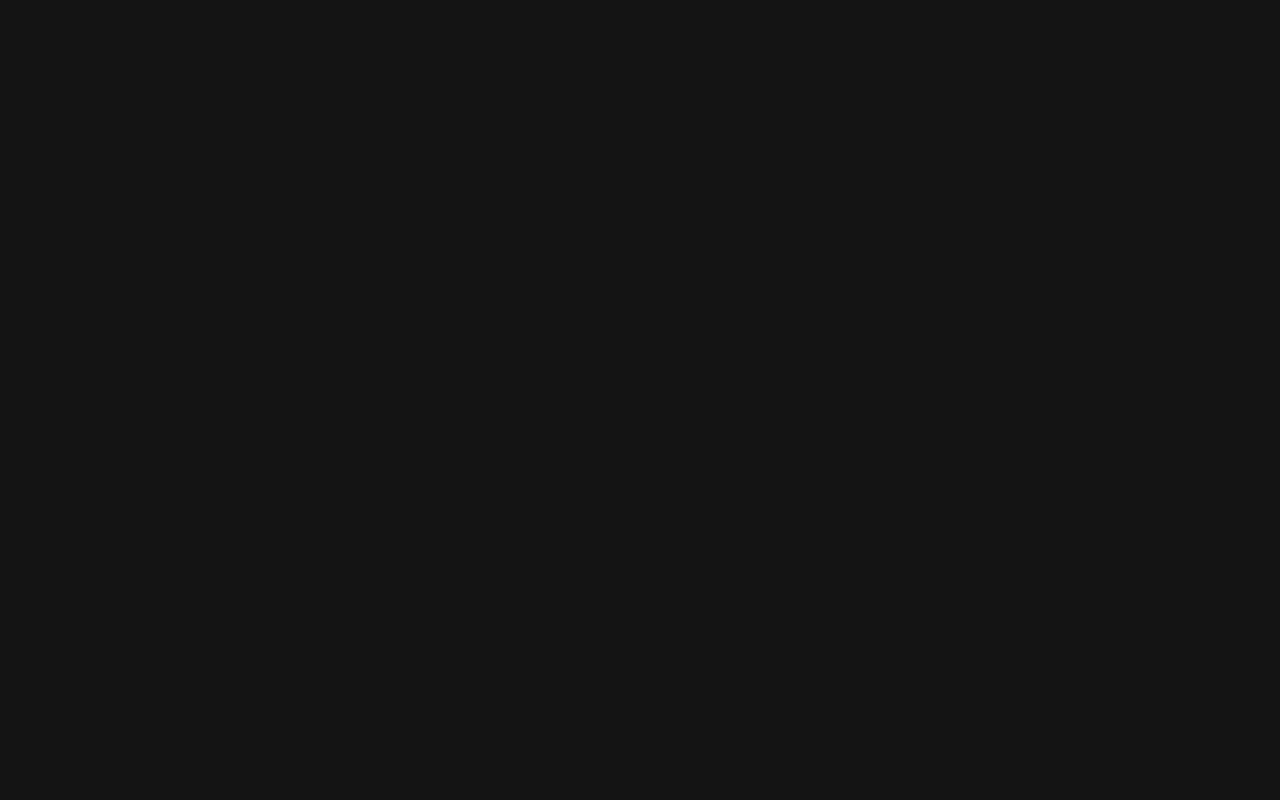
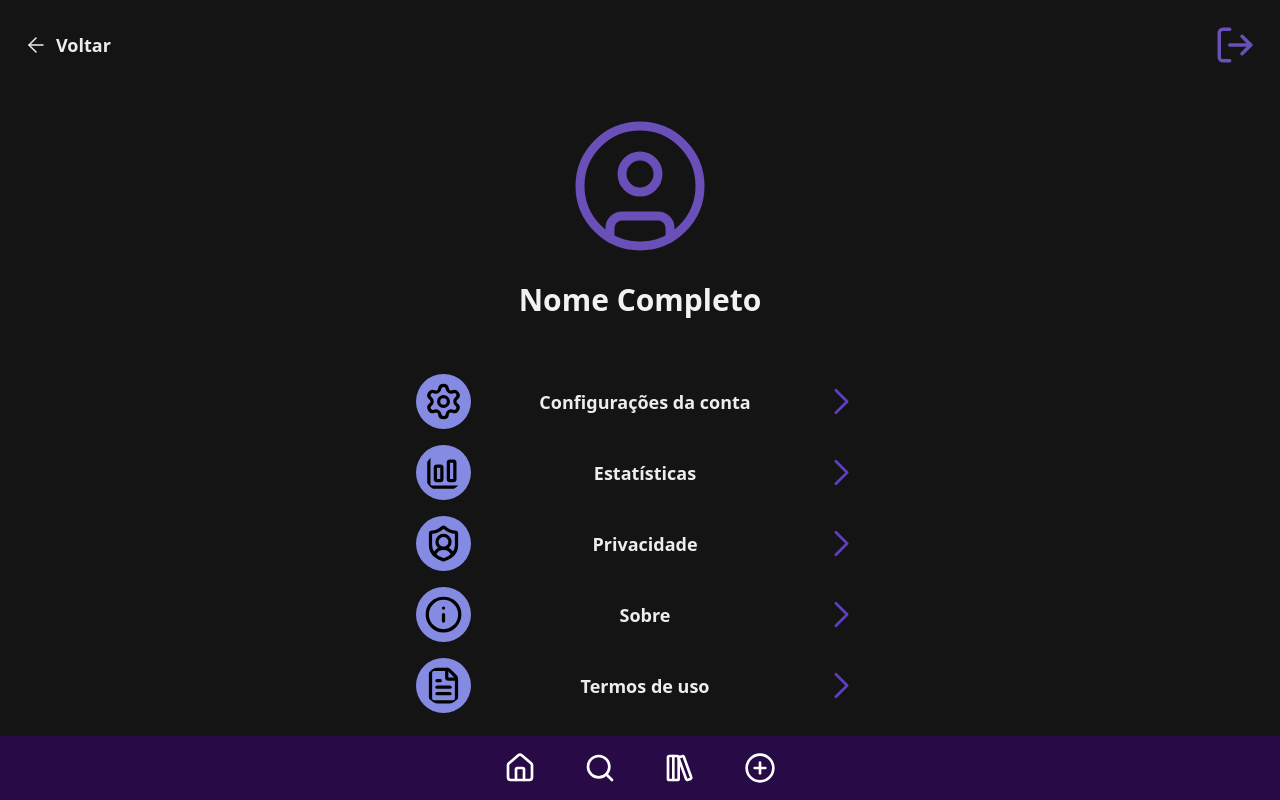
Before and after one commit to ilorenco/taprify, a React (Vite) app in the folder frontend/: page /profile in a window 1280 px wide. Before the commit this address had no page. Built offline with nearby package versions, Linux system fonts and the light colour scheme.

Commit message:
feat: adiciona página de perfil

```diff
--- a/frontend/src/Router.jsx
+++ b/frontend/src/Router.jsx
@@ -6,6 +6,8 @@ import { Home } from './pages/Home';
 import { Search } from './pages/Search';
 import { Library } from './pages/Library';
 import { PlaylistDetails } from './pages/PlaylistDetails';
+import { Profile } from './pages/Profile';
+import { NotFound } from './pages/NotFound';
 
 export function Router() {
     return (
@@ -13,11 +15,13 @@ export function Router() {
             <Routes>
                 <Route path="/login" element={<Login />} />
                 <Route path="/register" element={<Register />} />
+                <Route path="*" element={<NotFound />} />
                 <Route element={<DefaultLayout />}>
                     <Route path="/" element={<Home />} />
                     <Route path="/search" element={<Search />} />
                     <Route path="/library" element={<Library />} />
                     <Route path="/playlist-details" element={<PlaylistDetails />} />
+                    <Route path="/profile" element={<Profile />} />
                 </Route>
             </Routes>
         </BrowserRouter>
--- a/frontend/src/components/commons/Header/index.jsx
+++ b/frontend/src/components/commons/Header/index.jsx
@@ -1,17 +1,19 @@
 import { useLocation } from 'react-router-dom';
-import { CircleUserIcon, ArrowLeftIcon } from 'lucide-react';
+import { CircleUserIcon, ArrowLeftIcon, LogOutIcon } from 'lucide-react';
 import { FilterTabs } from './components/FilterTabs';
+import { Link } from 'react-router-dom';
 
 export function Header() {
     const location = useLocation();
     const isSearchPage = location.pathname === '/search';
-    const isLibraryOrPlaylistDetailsPage = location.pathname === '/library' || location.pathname === '/playlist-details';
+    const isLibraryOrPlaylistDetailsPage = location.pathname === '/library' || location.pathname === '/playlist-details' ;
+    const isProfilePage = location.pathname === '/profile';
 
     return (
         <div className="flex items-center justify-between py-6 px-6 bg-background">
             {isSearchPage ? (
                 <h1 className="text-2xl font-bold text-blue-light">Pesquisar</h1>
-            ) : isLibraryOrPlaylistDetailsPage ? (
+            ) : isLibraryOrPlaylistDetailsPage || isProfilePage ? (
                 <button className="flex items-center gap-2">
                     <ArrowLeftIcon size={24} color="var(--color-base-input)" strokeWidth={1.5} className="cursor-pointer" />
                     <h1 className="text-lg font-bold text-base-input">Voltar</h1>
@@ -24,7 +26,13 @@ export function Header() {
                 </div>
             )}
 
-            <CircleUserIcon size={42} color="var(--color-purple-royalty)" strokeWidth={1.5} />
+            {isProfilePage ? (
+                <LogOutIcon size={42} color="var(--color-purple-royalty)" strokeWidth={2} className="cursor-pointer" />
+            ) : (
+                <Link to="/profile">
+                    <CircleUserIcon size={42} color="var(--color-purple-royalty)" strokeWidth={1.5} className="cursor-pointer" />
+                </Link>
+            )}
         </div>
     )
 }
--- /dev/null
+++ b/frontend/src/pages/NotFound/index.jsx
@@ -0,0 +1,24 @@
+import NotFoundImage from '../../assets/404.svg'
+import { Link } from 'react-router-dom';
+
+export function NotFound() {
+    return (
+        <div className="flex flex-col text-center items-center justify-center h-screen gap-6 md:gap-8 px-4 md:px-6 lg:px-8 max-w-3xl mx-auto">
+            <img
+                src={NotFoundImage}
+                alt="Página não encontrada"
+                className="w-32 h-32 sm:w-40 sm:h-40 md:w-48 md:h-48 lg:w-56 lg:h-56"
+            />
+            <h1 className="text-2xl font-bold text-blue-light">Página não encontrada</h1>
+            <p className="text-lg sm:text-xl md:text-2xl font-bold text-blue-light leading-relaxed">
+                Parece que você se perdeu… essa página não existe mais (ou nunca existiu).
+            </p>
+            <Link
+                to="/"
+                className="bg-purple font-bold text-lg sm:text-xl md:text-2xl text-base-input rounded-lg p-3 my-4 w-full max-w-xs sm:max-w-sm md:max-w-md lg:max-w-lg"
+            >
+                Voltar para a página inicial
+            </Link>
+        </div>
+    )
+}
--- /dev/null
+++ b/frontend/src/pages/Profile/components/SettingsItem/index.jsx
@@ -0,0 +1,13 @@
+import { ChevronRightIcon } from 'lucide-react';
+
+export function SettingsItem({ label, icon: Icon }) {
+    return (
+        <div className="flex items-center gap-6 justify-between">
+            {Icon && (
+                <Icon size={55} color="black" strokeWidth={2} className="bg-purple-light rounded-full p-2" />
+            )}
+            <h1 className="text-lg font-bold text-base-input">{label}</h1>
+            <ChevronRightIcon size={45} color="var(--color-purple)" strokeWidth={1.5} />
+        </div>
+    )
+}
--- /dev/null
+++ b/frontend/src/pages/Profile/index.jsx
@@ -0,0 +1,26 @@
+import { CircleUserIcon, ChartColumnBigIcon, SettingsIcon, ShieldUserIcon, InfoIcon, FileTextIcon } from 'lucide-react';
+import { SettingsItem } from './components/SettingsItem';
+import { Link } from 'react-router-dom';
+
+export function Profile() {
+    return (
+        <div className="flex flex-col items-center justify-center gap-6 md:gap-8 w-full px-4 md:px-6 lg:px-8 py-4 md:py-6 max-w-4xl mx-auto">
+            <div className="flex flex-col items-center justify-center gap-4 md:gap-6">
+                <CircleUserIcon
+                    size={100}
+                    color="var(--color-purple-royalty)"
+                    strokeWidth={1.5}
+                    className="w-24 h-24 sm:w-28 sm:h-28 md:w-32 md:h-32 lg:w-36 lg:h-36"
+                />
+                <h1 className="text-xl sm:text-2xl md:text-3xl font-bold text-base-card">Nome Completo</h1>
+            </div>
+            <Link to="/not-found" className="flex flex-col gap-3 md:gap-4 py-4 md:py-6 w-full max-w-md">
+                <SettingsItem label="Configurações da conta" icon={SettingsIcon} />
+                <SettingsItem label="Estatísticas" icon={ChartColumnBigIcon} />
+                <SettingsItem label="Privacidade" icon={ShieldUserIcon} />
+                <SettingsItem label="Sobre" icon={InfoIcon} />
+                <SettingsItem label="Termos de uso" icon={FileTextIcon} />
+            </Link>
+        </div>
+    );
+}
```
Also changed, not shown: frontend/src/assets/404.svg (added).
